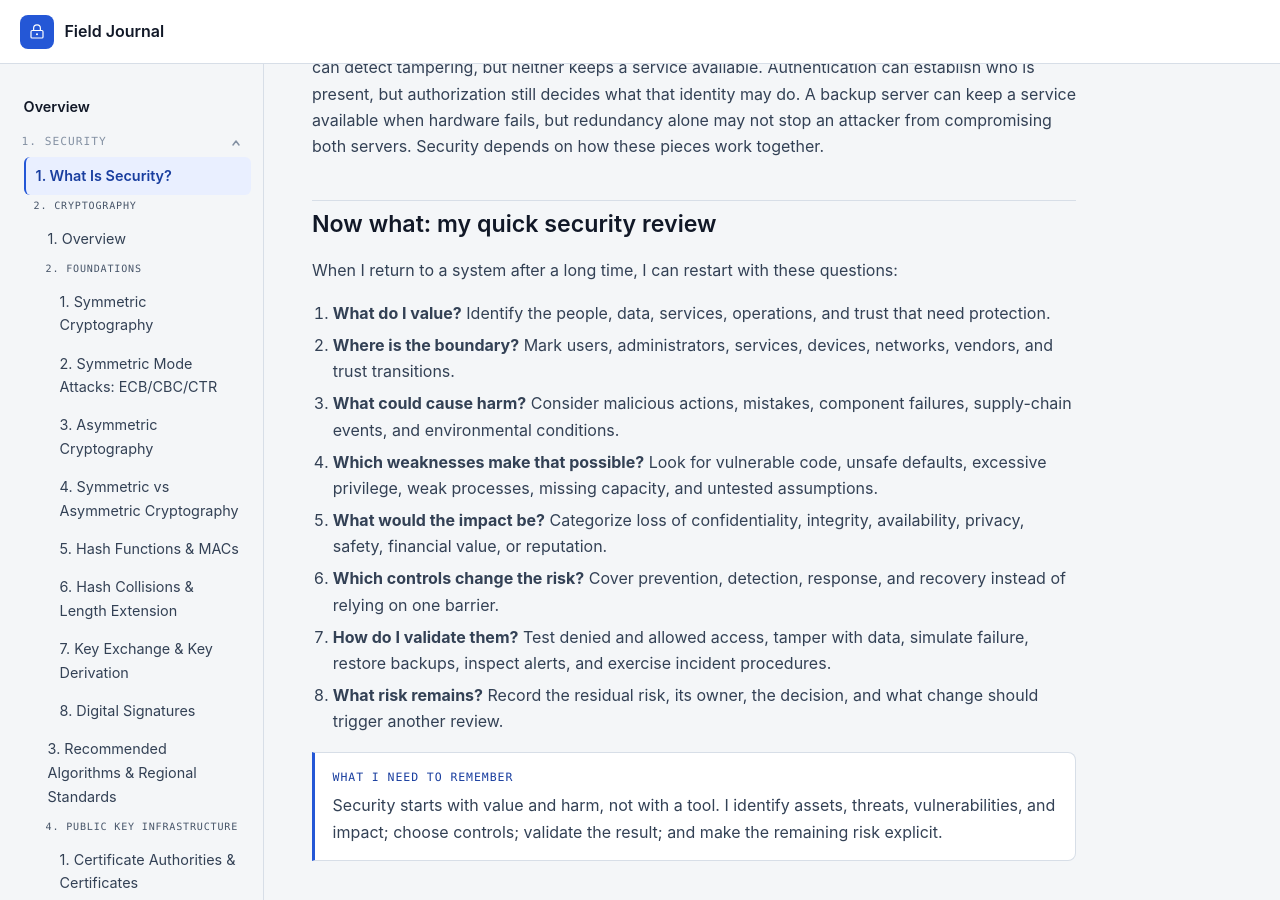
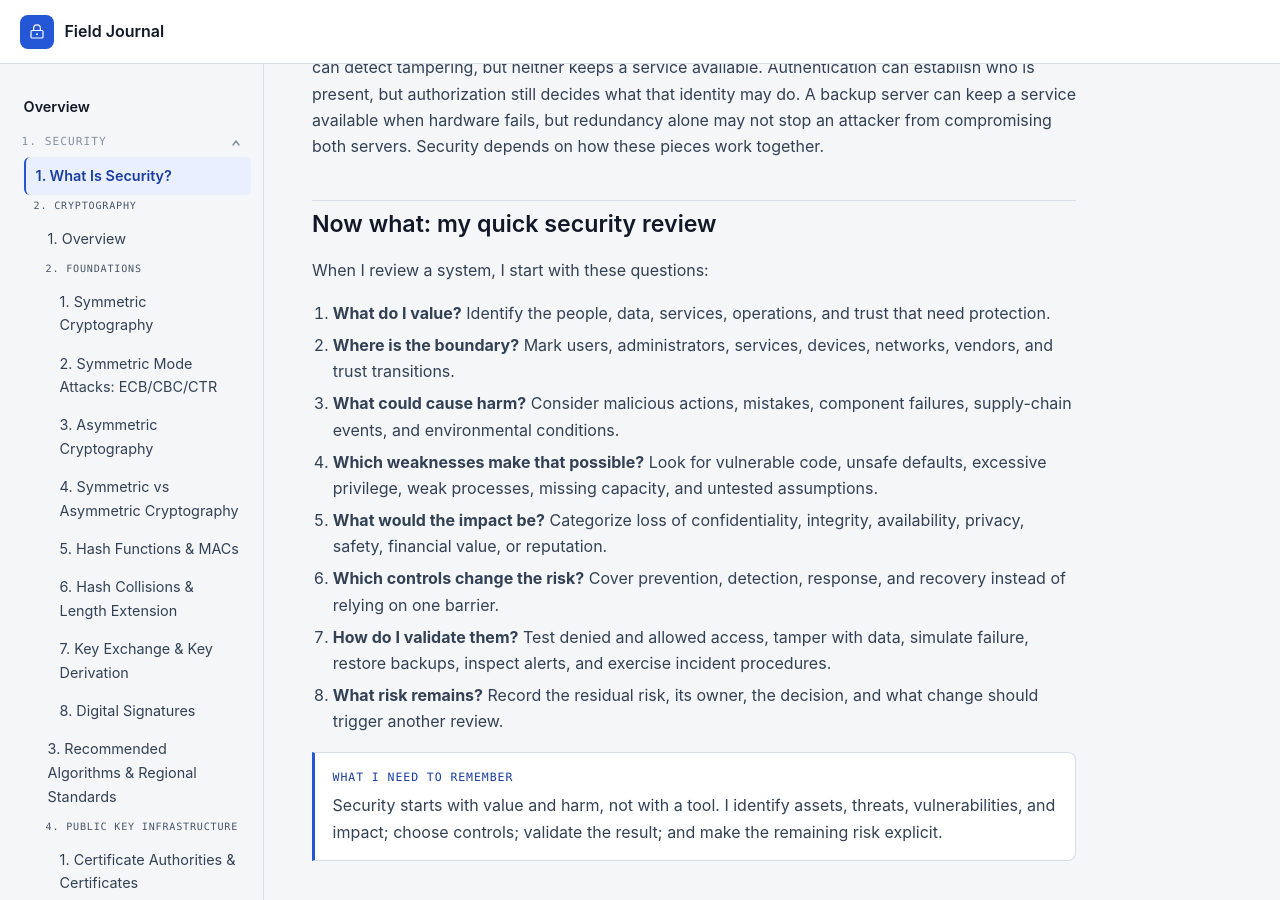
Before and after one commit to llody9977/journal, a Jekyll site: the page built from topics/security-fundamentals.md, in a window 1280 px wide and 900 px high, scrolled down 3882 px. Built offline with Jekyll 4.4.1, drawn with Linux system fonts in a browser that asks for light colours.

Commit message:
Simplify security review introduction

```diff
--- a/topics/security-fundamentals.md
+++ b/topics/security-fundamentals.md
@@ -95,7 +95,7 @@ The boundaries are important. Encryption can support confidentiality, and authen
 
 ## Now what: my quick security review
 
-When I return to a system after a long time, I can restart with these questions:
+When I review a system, I start with these questions:
 
 1. **What do I value?** Identify the people, data, services, operations, and trust that need protection.
 2. **Where is the boundary?** Mark users, administrators, services, devices, networks, vendors, and trust transitions.
```
